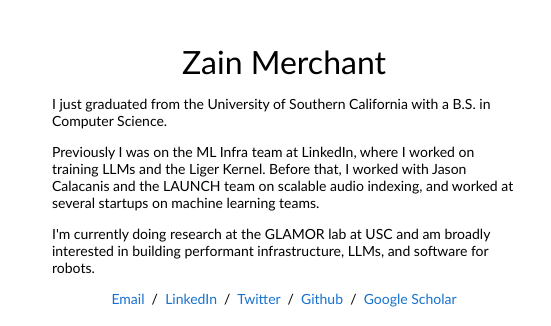
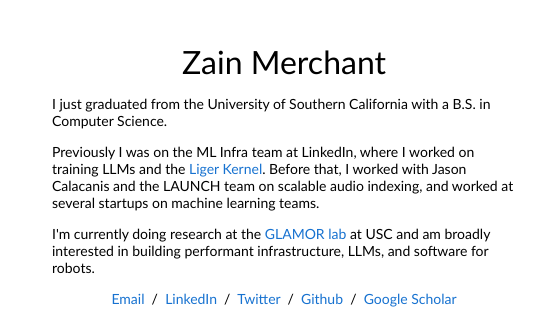
Before and after one commit to zain-merchant/zain-merchant.github.io, a plain HTML site: page index.html in a window 1280 px wide. Shown: the top 326 px of the page, 208-759 px from the left. Drawn offline with Linux system fonts and the light colour scheme.

Commit message:
fixed links

```diff
--- a/index.html
+++ b/index.html
@@ -22,8 +22,8 @@
               </p>
               <p>I just graduated from the University of Southern California with a B.S. in Computer Science.
               </p>
-              <p>Previously I was on the ML Infra team at LinkedIn, where I worked on training LLMs and the Liger Kernel.   Before that, I worked with Jason Calacanis and the LAUNCH team on scalable audio indexing, and worked at several startups on machine learning teams.</p>
-              <p>I'm currently doing research at the GLAMOR lab at USC and am broadly interested in building performant infrastructure, LLMs, and software for robots.</p>
+              <p>Previously I was on the ML Infra team at LinkedIn, where I worked on training LLMs and the <a href="https://github.com/linkedin/Liger-Kernel">Liger Kernel</a>. Before that, I worked with Jason Calacanis and the LAUNCH team on scalable audio indexing, and worked at several startups on machine learning teams.</p>
+              <p>I'm currently doing research at the <a href="https://glamor-usc.github.io/">GLAMOR lab</a> at USC and am broadly interested in building performant infrastructure, LLMs, and software for robots.</p>
 
               <p style="text-align:center">
                 <a href="mailto:zsmercha@usc.edu">Email</a> &nbsp/&nbsp
```
